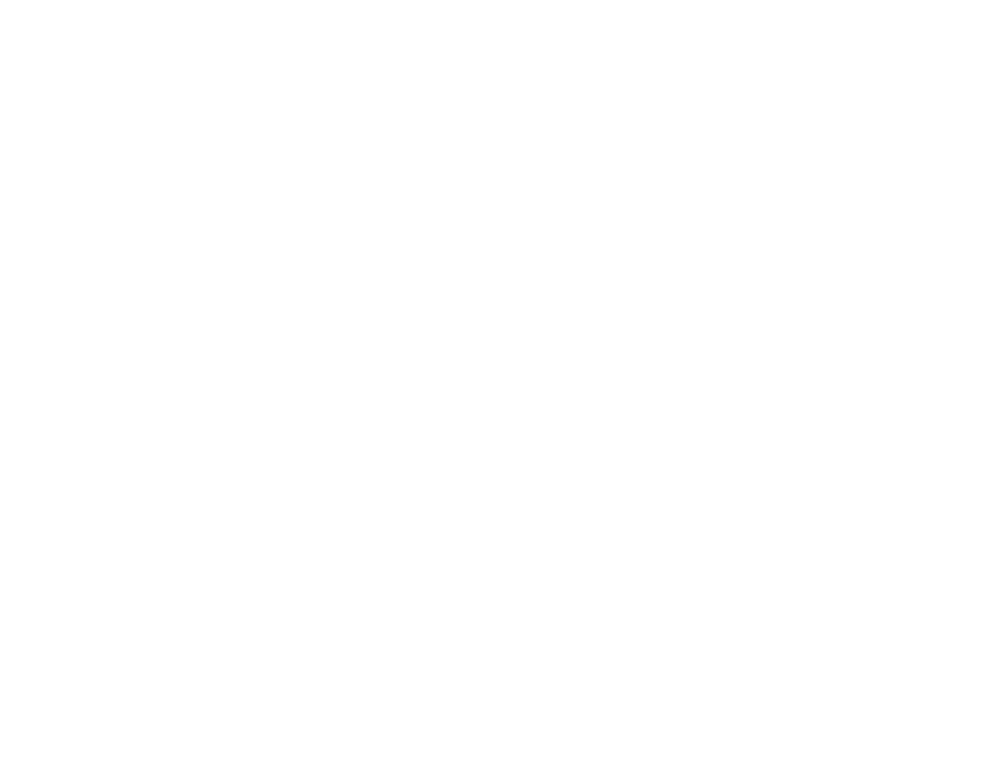
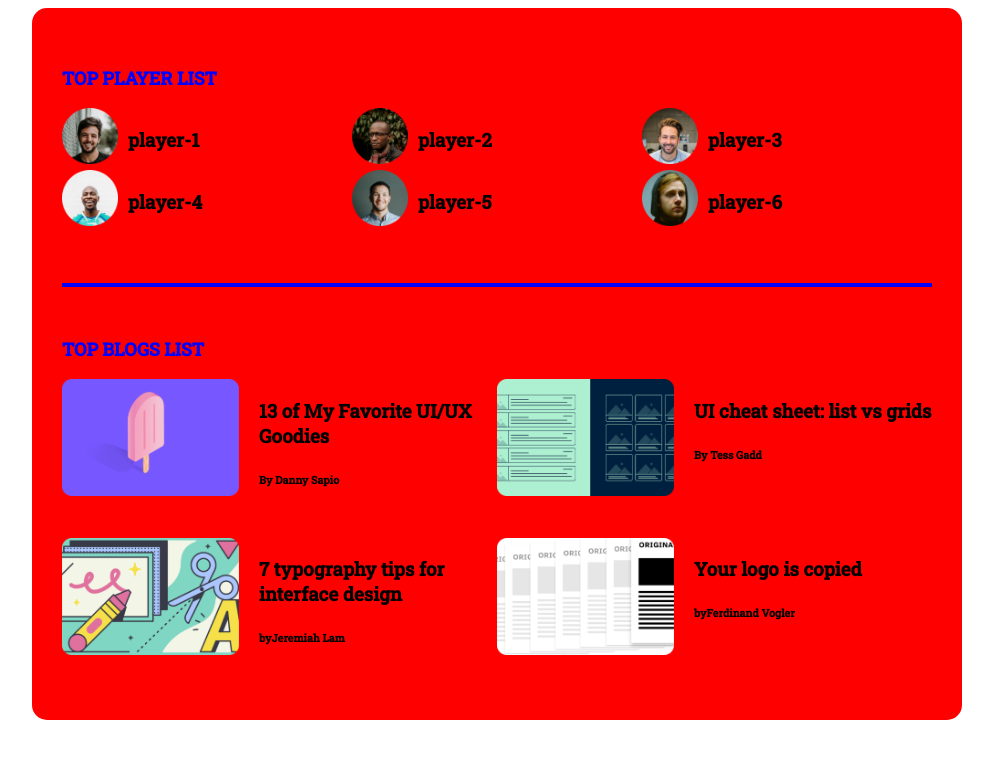
Before and after one commit to TAIJULAMAN/leader--board, a plain HTML site: page index.html in a window 1280 px wide. Shown: the whole page, without its empty margins (143-1136 px from the left). Drawn offline with Linux system fonts and the light colour scheme.

Commit message:
leader board

```diff
--- a/index.html
+++ b/index.html
@@ -5,8 +5,98 @@
     <meta http-equiv="X-UA-Compatible" content="IE=edge">
     <meta name="viewport" content="width=device-width, initial-scale=1.0">
     <title>LEADER BOARD</title>
+    <link rel="stylesheet" href="style.css">
 </head>
 <body>
+    <!-- Header start -->
+    <header>
 
+    </header>
+    <!-- header end -->
+    <!-- main part start -->
+    <main>
+    <!-- top part -->
+           <section class="container">
+     <!-- all players start-->
+              <div class="top-players">
+                <h3 class="top-player-heading">TOP PLAYER LIST</h3>
+                <div class="players">
+                    <div class="player">
+                        <img src="images/players/player-1.png" alt="">
+                        <h3 class="player-name">player-1</h3>
+                    </div>
+                    <div class="player">
+                         <img src="images/players/player-2.png" alt="">
+                        <h3 class="player-name">player-2</h3>
+                    </div>
+                    <div class="player">
+                        <img src="images/players/player-3.png" alt="">
+                        <h3 class="player-name">player-3</h3>
+                    </div>
+                    <div class="player">
+                        <img src="images/players/player-4.png" alt="">
+                         <h3 class="player-name">player-4</h3>
+                    </div>
+                    <div class="player">
+                        <img src="images/players/player-5.png" alt="">
+                        <h3 class="player-name">player-5</h3>
+                    </div>
+                    <div class="player">
+                         <img src="images/players/player-6.png" alt="">
+                          <h3 class="player-name">player-6</h3>
+                    </div>
+                </div>
+               </div>
+    <!-- all players end -->
+<hr>
+    <!-- all blogs start -->
+<div class="top-blogs">
+    <h3 class="top-player-heading top-blogs-heading">TOP BLOGS LIST</h3>
+    <div class="blogs">
+        <div class="blog">
+            <img src="images/blogs/blog-1.png" alt="">
+            <div class="write-part">
+                <h3>13 of My Favorite UI/UX Goodies</h3>
+                <h6>By<span> Danny Sapio</span></h6>
+            </div>
+        </div>
+
+        <div class="blog">
+            <img src="images/blogs/blog-2.png" alt="">
+            <div class="write-part">
+                <h3>UI cheat sheet: list vs grids</h3>
+                <h6>By<span> Tess Gadd</span></h6>
+            </div>
+        </div>
+
+        <div class="blog">
+            <img src="images/blogs/blog-3.png" alt="">
+            <div class="write-part">
+                <h3>7 typography tips for interface design</h3>
+                <h6>by<span>Jeremiah Lam</span></h6>
+            </div>
+        </div>
+
+        <div class="blog">
+            <img src="images/blogs/blog-4.png" alt="">
+            <div class="write-part">
+                <h3>Your logo is copied</h3>
+                <h6>by<span>Ferdinand Vogler</span></h6>
+            </div>
+        </div>
+
+    </div>
+</div>
+
+
+
+
+
+
+
+</section>
+
+    </main>
+    <!-- main part end -->
 </body>
 </html>
--- a/style.css
+++ b/style.css
@@ -0,0 +1,72 @@
+/* fonts */
+
+@import url('https://fonts.googleapis.com/css2?family=Lato:wght@700&family=Roboto+Slab:wght@500&family=Roboto:wght@100;500&display=swap');
+
+/* common style */
+
+body{
+    font-family: 'Roboto Slab', serif;
+    background-color:  #FFFFFF;;
+}
+main{
+    display: flex;
+ justify-content: center;
+}
+.container{
+    background-color:red;
+    padding-left: 30px;
+    padding-top: 40px;
+    padding-right: 30px;
+    width:870px ;
+    border-radius:15px;
+
+}
+hr{
+   border: 2px solid blue;
+
+}
+/* top players */
+.top-player-heading{
+    color: blue;
+    font-size: large;
+
+}
+
+.players{
+    display: grid;
+    grid-template-columns: repeat(3,1fr);
+    margin-bottom: 50px;
+}
+.player img{
+    width: 56px;
+    height: 56px;
+}
+.player{
+    display: flex;
+text-align: center;
+}
+.player-name{
+    margin-left: 10px;
+}
+/* top-blogs */
+.top-blogs-heading{
+    margin-top: 50px;
+}
+.blogs img{
+    width: 177px;
+    height: 117px;
+}
+.blogs{
+    display: grid;
+    grid-template-columns: repeat(2,1fr);
+    margin-bottom: 50px;
+    grid-row-gap: 26px;
+
+}
+.blog{
+    display: flex;
+
+}
+.write-part{
+    margin-left: 20px;
+}
```
